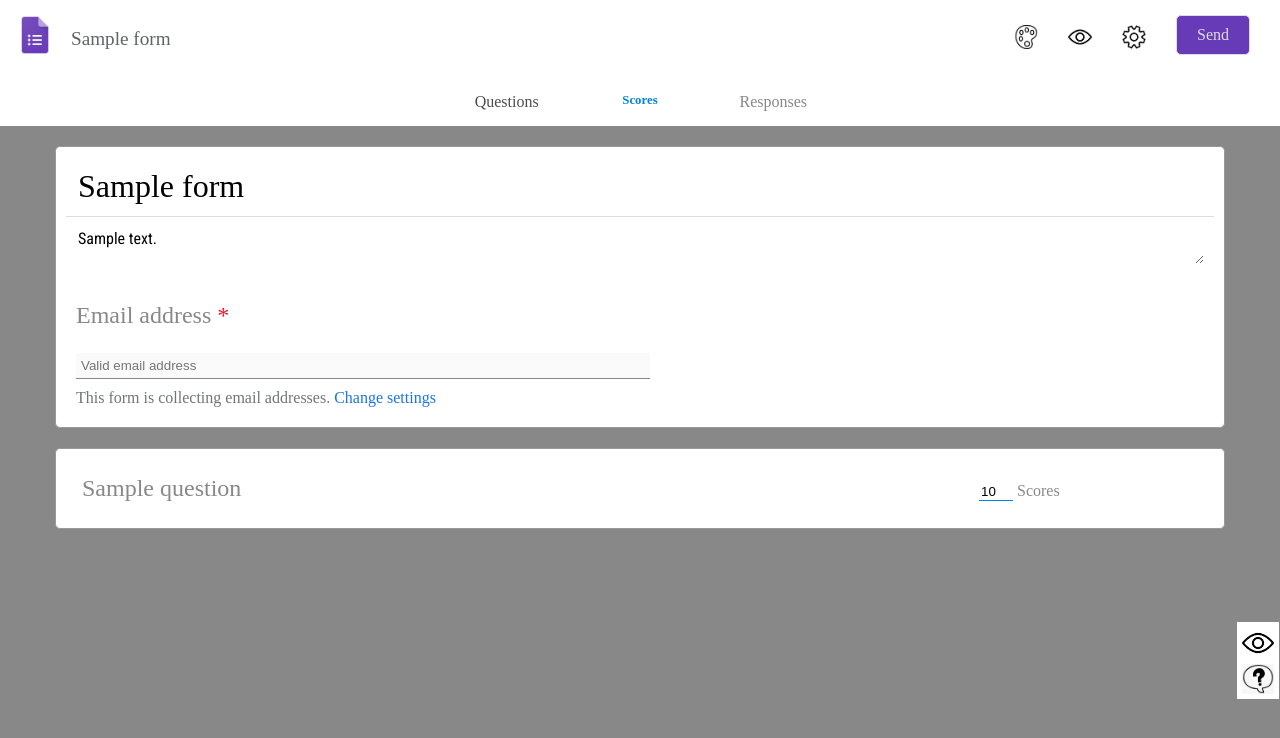
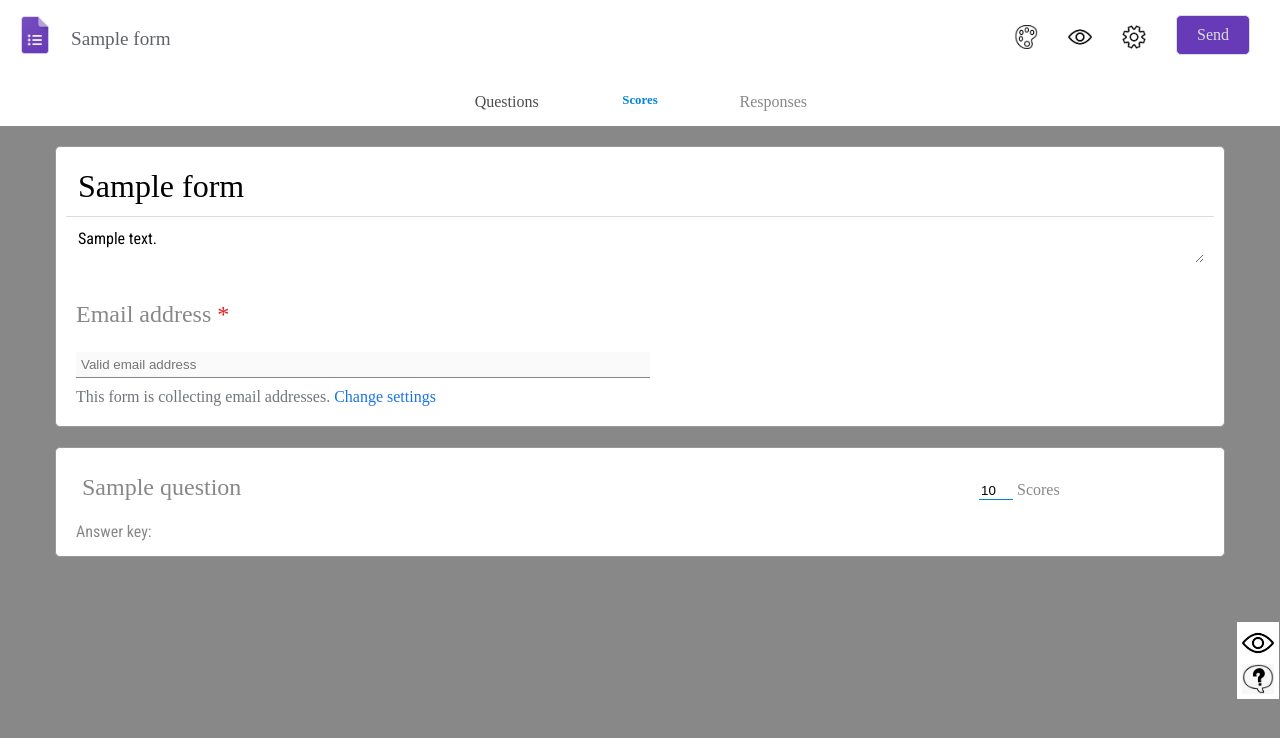
Before and after one commit to kimlimjustin/google-form-clone, a Django app: page /form/000/score in a window 1280 px wide. Shown: the top 738 px of the page. Run offline with Django 3.2, Linux system fonts and the light colour scheme; a user stored in the database is signed in; tables that the repository leaves empty hold one stand-in row (values such as "Sample post"); parts of the project's set-up code (start-up, migrations or seed data) failed here and were passed over; some web fonts are replaced.

Commit message:
Added add answer key

```diff
--- a/index/static/index/score.js
+++ b/index/static/index/score.js
@@ -107,4 +107,41 @@ document.addEventListener("DOMContentLoaded", () => {
             })
         })
     })
+    document.querySelectorAll("[answer-key]").forEach(element => {
+        element.addEventListener("input", function(){
+            if(this.dataset.question_type === "multiple choice"){
+                fetch('answer_key', {
+                    method: "POST",
+                    headers: {'X-CSRFToken': csrf},
+                    body: JSON.stringify({
+                        "question_id": this.dataset.id,
+                        "answer_key": document.querySelector(`input[name="${this.name}"]:checked`).value
+                    })
+                })
+            }else if(this.dataset.question_type === "checkbox"){
+                answers = []
+                document.getElementsByName(this.name).forEach(element => {
+                    if(element.checked) answers.push(element.value)
+                })
+                fetch('answer_key', {
+                    method: "POST",
+                    headers: {'X-CSRFToken': csrf},
+                    body: JSON.stringify({
+                        "question_id": this.dataset.id,
+                        "answer_key": answers
+                    })
+                })
+            }
+            else{
+                fetch('answer_key', {
+                    method: "POST",
+                    headers: {'X-CSRFToken': csrf},
+                    body: JSON.stringify({
+                        "question_id": this.dataset.id,
+                        "answer_key": this.value
+                    })
+                })
+            }
+        })
+    })
 })
--- a/index/static/index/style.css
+++ b/index/static/index/style.css
@@ -543,6 +543,15 @@ input[type=number]::-webkit-outer-spin-button {
     font-weight: normal;
     margin: 1rem;
 }
+
+.answer-key{
+    margin: 5px 10px;
+}
+.answer-key-title{
+    margin: 0;
+    font-family: "Roboto Condensed";
+    display: inline-block;
+}
 @media only screen and (max-width: 768px){
     .nav-form-title{
         width: 100px;
--- a/index/templates/index/form.html
+++ b/index/templates/index/form.html
@@ -46,7 +46,7 @@
             {% if form.collect_email %}
             <div class="collect-email txt-clr">
                 <h3 class="question-title">Email address <span class="require-star">*</span></h3>
-                <input type="text" autoComplete="off" aria-label="Valid email address" disabled dir = "auto" class="require-email-edit txtColor"
+                <input type="text" autocomplete="off" aria-label="Valid email address" disabled dir = "auto" class="require-email-edit txtColor"
                 placeholder = "Valid email address" />
                 <p class="collect-email-desc">This form is collecting email addresses. <span class="open-setting">Change settings</span></p>
             </div>
--- a/index/templates/index/score.html
+++ b/index/templates/index/score.html
@@ -1,5 +1,6 @@
 {% extends 'index/layout.html' %}
 {% load static %}
+{% block title %}{{form.title}} ~ Google Forms CLONE{% endblock %}
 {% block script %}
 <script src="{% static 'index/score.js' %}" defer></script>
 <script src="{% static 'lib/cookie.min.js' %}"></script>
@@ -50,6 +51,33 @@
             <div class="question-score">
                 <input type="number" data-id="{{question.id}}" id="score" class="input-score" value="{{question.score}}">
                 <label for="score">Scores</label>
+            </div>
+            <div class="answer-key">
+                <p class="answer-key-title">Answer key:</p>
+                {% if question.question_type == "short" %}
+                    <input type="text" class="short-answer" data-id="{{question.id}}" data-question-type = "{{question.question_type}}" answer-key
+                    value="{{question.answer_key}}">
+                {% elif question.question_type == "paragraph" %}
+                    <textarea class="long-answer textarea-adjust" data-question-type = "{{question.question_type}}" answer-key
+                    data-id="{{question.id}}">{{question.answer_key}}
+                    </textarea>
+                {% elif question.question_type == "multiple choice" %}
+                    {% for i in question.choices.all %}
+                    <div class="form-group">
+                        <input type="radio" name="{{question.id}}-answer" id="choice-{{i.id}}" data-id="{{question.id}}" value="{{i.id}}" answer-key
+                        data-question_type = "{{question.question_type}}" {% if i.is_answer %} checked {% endif %}>
+                        <label for="choice-{{i.id}}">{{i.choice}}</label>
+                    </div>
+                    {% endfor %}
+                {% elif question.question_type == "checkbox" %}
+                    {% for i in question.choices.all %}
+                    <div class="form-group">
+                        <input type="checkbox" name="{{question.id}}-answer" id="choice-{{i.id}}" data-id="{{question.id}}" value="{{i.id}}"
+                        data-question_type = "{{question.question_type}}" answer-key {% if i.is_answer %} checked {% endif %}>
+                        <label for="choice-{{i.id}}">{{i.choice}}</label>
+                    </div>
+                    {% endfor %}
+                {% endif %}
             </div>
         </div>
         {% endfor %}
--- a/index/urls.py
+++ b/index/urls.py
@@ -23,6 +23,7 @@ urlpatterns = [
     path('form/<str:code>/delete_question/<str:question>', views.delete_question, name="delete_question"),
     path('form/<str:code>/score', views.score, name="score"),
     path('form/<str:code>/edit_score', views.edit_score, name="edit_score"),
+    path('form/<str:code>/answer_key', views.answer_key, name="answer_key"),
     path('403', views.FourZeroThree, name="403"),
     path('404', views.FourZeroFour, name="404")
 ]
--- a/index/views.py
+++ b/index/views.py
@@ -413,9 +413,49 @@ def edit_score(request, code):
             if question.count() == 0:
                 return HttpResponseRedirect(reverse("edit_form", args = [code]))
             else: question = question[0]
-            question.score = data["score"]
+            score = data["score"]
+            if score == "": score = 0
+            question.score = score
             question.save()
             return JsonResponse({"message": "Success"})
+
+def answer_key(request, code):
+    if not request.user.is_authenticated:
+        return HttpResponseRedirect(reverse("login"))
+    formInfo = Form.objects.filter(code = code)
+    #Checking if form exists
+    if formInfo.count() == 0:
+        return HttpResponseRedirect(reverse('404'))
+    else: formInfo = formInfo[0]
+    #Checking if form creator is user
+    if formInfo.creator != request.user:
+        return HttpResponseRedirect(reverse("403"))
+    if not formInfo.is_quiz:
+        return HttpResponseRedirect(reverse("edit_form", args = [code]))
+    else:
+        if request.method == "POST":
+            data = json.loads(request.body)
+            question = Questions.objects.filter(id = data["question_id"])
+            if question.count() == 0: return HttpResponseRedirect(reverse("edit_form", args = [code]))
+            else: question = question[0]
+            if question.question_type == "short" or question.question_type == "paragraph":
+                question.answer_key = data["answer_key"]
+                question.save()
+            else:
+                for i in question.choices.all():
+                    i.is_answer = False
+                    i.save()
+                if question.question_type == "multiple choice":
+                    choice = question.choices.get(pk = data["answer_key"])
+                    choice.is_answer = True
+                    choice.save()
+                else:
+                    for i in data["answer_key"]:
+                        choice = question.choices.get(id = i)
+                        choice.is_answer = True
+                        choice.save()
+                question.save()
+            return JsonResponse({'message': "Success"})
 
 
 # Error handler
```
